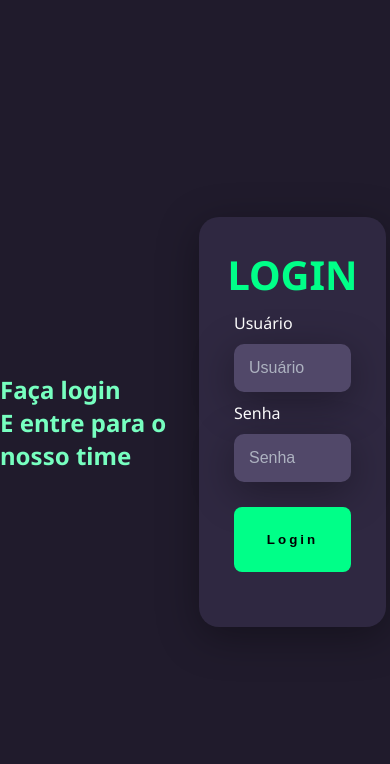
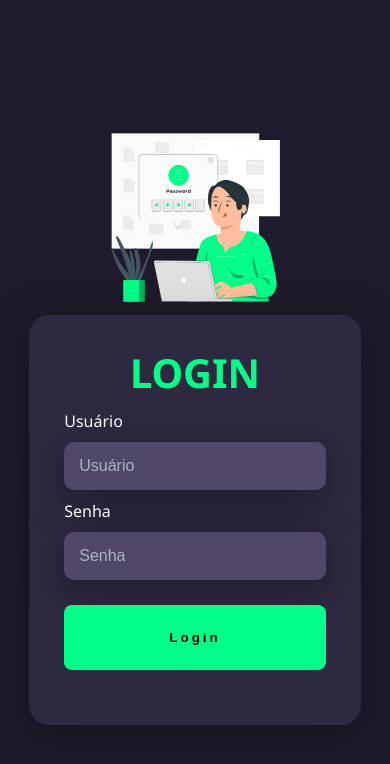
Before and after one commit to ELSON-341/pagina-login, a plain HTML site: page projeto-01/index.html in a window 390 px wide. Drawn offline with Linux system fonts and the light colour scheme; a web font is replaced by a local one.

Commit message:
fim do projeto

```diff
--- a/index.html
+++ b/projeto-01/index.html
@@ -10,6 +10,7 @@
     <main>
         <aside id="left-login">
             <h1>Faça login<br>E entre para o nosso time</h1>
+            <img src="imagens/seguranca.svg" id="left-img" alt="mulher usando notibook">
         </aside>
         <aside id="right-login">
             <section id="card-login">
--- a/style.css
+++ b/projeto-01/style.css
@@ -3,6 +3,9 @@
 body {
     margin: 0;
     font-family: 'noto Sans', sans-serif;
+}
+body * {
+    box-sizing: border-box;
 }
 main {
     width: 100vw;
@@ -21,7 +24,8 @@ main {
     flex-direction: column;
 }
 #left-login > h1 {
-color: #77ffc0;;
+    font-size: 3vw;
+    color: #77ffc0;
 }
 #right-login {
     width: 50vw;
@@ -93,3 +97,30 @@ color: #77ffc0;;
     background-color:#045831;
     color: white;
 }
+#left-img {
+    width: 25vw;
+}
+@media only screen and (max-width: 950px) {
+    #card-login {
+        width: 85%;
+    }
+}
+@media only screen and (max-width: 600px) {
+    main{
+        flex-direction: column;
+    }
+    #left-login > h1{
+        display: none;
+    }
+    #left-login {
+        width: 50%;
+        height: auto;
+    }
+    #right-login {
+        width: 100%;
+        height: auto;
+    }
+    #left-img {
+        width: 100%;
+    }
+}
```
Also changed, not shown: projeto-01/imagens/seguranca.svg (added), 1 other file.
